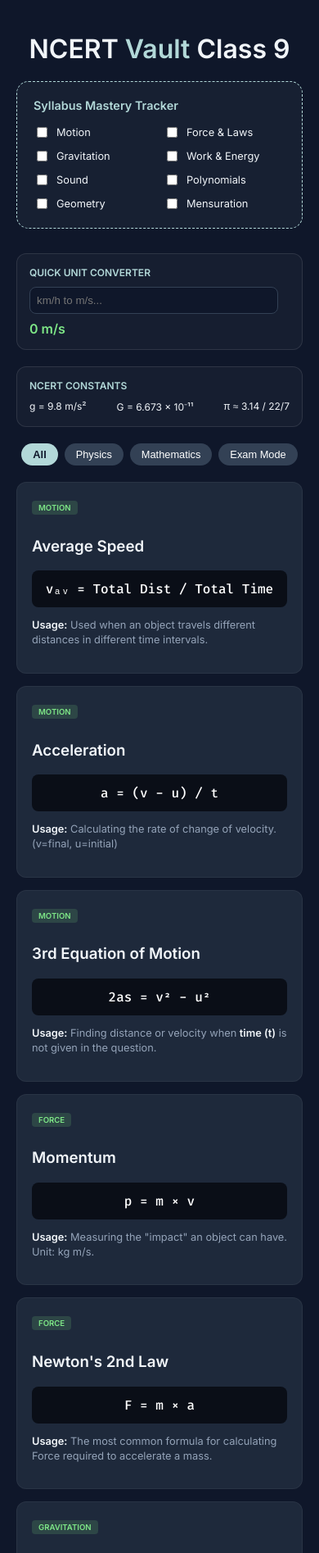
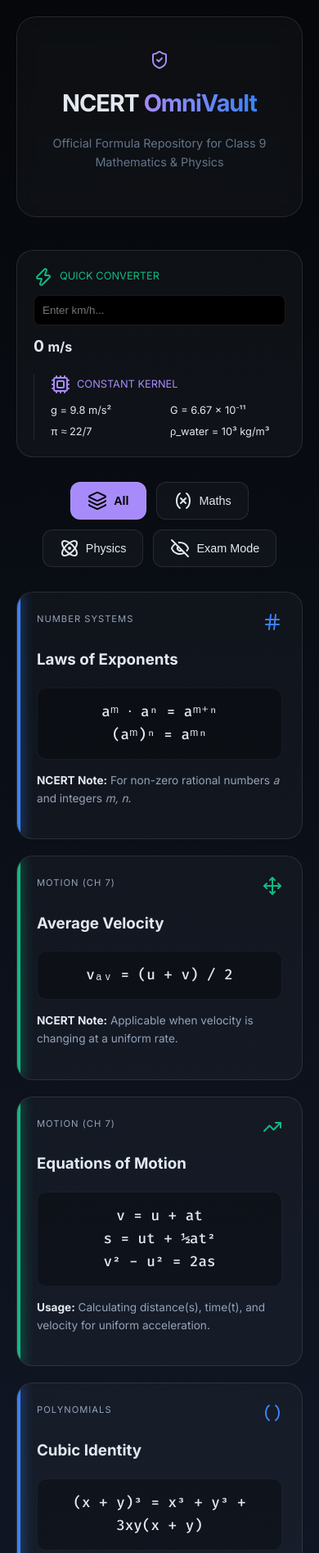
Before and after one commit to yasmeensumaiya25-wq/class9, a plain HTML site: page index.html in a window 390 px wide. Shown: the top 1895 px of the page at 82% size. Drawn offline with nearby package versions, Linux system fonts and the light colour scheme.

Commit message:
Revise title and update styles in index.html

```diff
--- a/index.html
+++ b/index.html
@@ -3,267 +3,333 @@
 <head>
     <meta charset="UTF-8">
     <meta name="viewport" content="width=device-width, initial-scale=1.0">
-    <title>Class 9 | NCERT Formula Vault Pro</title>
-    <link rel="icon" href="https://cdnjs.cloudflare.com/ajax/libs/twemoji/14.0.2/72x72/1f4d8.png">
-    <link href="https://fonts.googleapis.com/css2?family=Inter:wght@300;400;600&family=Fira+Code:wght@500&display=swap" rel="stylesheet">
+    <title>OmniVault | NCERT Class 9</title>
+    <link href="https://fonts.googleapis.com/css2?family=Inter:wght@300;400;700&family=Fira+Code:wght@500&display=swap" rel="stylesheet">
+    <script src="https://unpkg.com/lucide@latest"></script>
 
     <style>
         :root {
-            --bg: #0f172a; --card: #1e293b; --accent: #b2d8d8;
-            --math: #79c0ff; --phys: #7ee787; --text: #f1f5f9;
+            --bg: #05070a;
+            --glass: rgba(255, 255, 255, 0.03);
+            --border: rgba(255, 255, 255, 0.1);
+            --math-glow: #3b82f6;
+            --phys-glow: #10b981;
+            --accent: #a78bfa;
+            --text: #e2e8f0;
         }
 
-        /* SPLASH SCREEN */
-        #splash-screen {
-            position: fixed; top: 0; left: 0; width: 100%; height: 100%;
-            background: var(--bg); display: flex; flex-direction: column;
-            align-items: center; justify-content: center; z-index: 9999;
-            transition: opacity 0.8s ease, visibility 0.8s;
+        body {
+            background-color: var(--bg);
+            background-image: radial-gradient(circle at 50% 50%, #111827 0%, #05070a 100%);
+            color: var(--text);
+            font-family: 'Inter', sans-serif;
+            margin: 0;
+            padding: 20px;
+            line-height: 1.6;
         }
-        .loader-text { font-family: 'Inter'; color: var(--accent); letter-spacing: 2px; animation: pulse 1.5s infinite; }
-        @keyframes pulse { 0%, 100% { opacity: 0.4; } 50% { opacity: 1; } }
 
-        body { background: var(--bg); color: var(--text); font-family: 'Inter', sans-serif; margin: 0; padding: 20px; overflow-x: hidden; }
-        .container { max-width: 1100px; margin: 0 auto; opacity: 0; transition: opacity 1s ease; }
-        .loaded .container { opacity: 1; }
+        .container { max-width: 1200px; margin: 0 auto; }
 
-        header { text-align: center; padding: 20px 0; }
+        /* HEADER & GLASS EFFECT */
+        header {
+            text-align: center;
+            padding: 40px 20px;
+            background: var(--glass);
+            backdrop-filter: blur(10px);
+            border: 1px solid var(--border);
+            border-radius: 24px;
+            margin-bottom: 40px;
+        }
 
-        /* TRACKER */
-        .tracker-card { background: rgba(178, 216, 216, 0.05); border: 1px dashed var(--accent); padding: 20px; border-radius: 15px; margin-bottom: 30px; }
-        .tracker-grid { display: grid; grid-template-columns: repeat(auto-fit, minmax(140px, 1fr)); gap: 10px; margin-top: 15px; }
-        .goal-item { display: flex; align-items: center; gap: 8px; font-size: 0.8rem; cursor: pointer; }
+        h1 { font-weight: 700; font-size: 2.5rem; margin: 0; letter-spacing: -1px; }
+        .gradient-text { background: linear-gradient(90deg, #a78bfa, #3b82f6); -webkit-background-clip: text; -webkit-text-fill-color: transparent; }
 
-        /* TOOLS */
-        .tool-grid { display: grid; grid-template-columns: 1fr 1fr; gap: 20px; margin-bottom: 20px; }
-        .tool-card { background: rgba(255,255,255,0.03); padding: 15px; border-radius: 12px; border: 1px solid rgba(255,255,255,0.1); }
-        .tool-card h4 { margin: 0 0 10px; color: var(--accent); font-size: 0.75rem; text-transform: uppercase; }
-        .conv-input { width: 90%; background: #0f172a; border: 1px solid #334155; color: white; padding: 8px; border-radius: 8px; }
+        /* INTERACTIVE FILTERS */
+        .controls {
+            display: flex;
+            justify-content: center;
+            gap: 12px;
+            margin-bottom: 30px;
+            flex-wrap: wrap;
+        }
 
-        /* FILTERS */
-        .filter-bar { display: flex; flex-wrap: wrap; gap: 8px; justify-content: center; margin: 20px 0; }
-        .chip { background: #334155; border: none; color: white; padding: 6px 14px; border-radius: 20px; cursor: pointer; transition: 0.3s; font-size: 0.8rem; }
-        .chip.active { background: var(--accent); color: var(--bg); font-weight: 600; }
+        .btn {
+            background: var(--glass);
+            border: 1px solid var(--border);
+            color: var(--text);
+            padding: 10px 20px;
+            border-radius: 12px;
+            cursor: pointer;
+            display: flex;
+            align-items: center;
+            gap: 8px;
+            transition: 0.3s cubic-bezier(0.4, 0, 0.2, 1);
+            font-size: 0.9rem;
+        }
+
+        .btn:hover { background: rgba(255,255,255,0.1); border-color: var(--accent); transform: translateY(-2px); }
+        .btn.active { background: var(--accent); color: #000; font-weight: 600; }
 
         /* FORMULA CARDS */
-        .formula-grid { display: grid; grid-template-columns: repeat(auto-fill, minmax(320px, 1fr)); gap: 15px; }
-        .card { background: var(--card); border-radius: 12px; padding: 18px; border: 1px solid rgba(255,255,255,0.05); transition: 0.3s; }
-        .card:hover { border-color: var(--accent); transform: translateY(-3px); }
-        .badge { font-size: 0.6rem; padding: 3px 8px; border-radius: 4px; margin-bottom: 8px; display: inline-block; font-weight: bold; text-transform: uppercase; }
-        .m-badge { background: rgba(121, 192, 255, 0.15); color: var(--math); }
-        .p-badge { background: rgba(126, 231, 135, 0.15); color: var(--phys); }
-
-        .equation {
-            font-family: 'Fira Code', monospace; background: #0a0e17; padding: 12px;
-            border-radius: 8px; color: #fff; margin: 10px 0; text-align: center; font-size: 1rem;
+        .vault-grid {
+            display: grid;
+            grid-template-columns: repeat(auto-fill, minmax(340px, 1fr));
+            gap: 20px;
         }
 
-        .exam-mode .equation { color: transparent; background: #1e293b; cursor: pointer; border: 1px solid #334155; }
-        .exam-mode .equation:active { color: white; background: #0a0e17; }
+        .card {
+            background: var(--glass);
+            border: 1px solid var(--border);
+            border-radius: 20px;
+            padding: 24px;
+            position: relative;
+            overflow: hidden;
+            transition: 0.4s;
+        }
 
-        .usage { font-size: 0.8rem; color: #94a3b8; line-height: 1.4; }
-        .usage b { color: var(--text); }
+        .card::before {
+            content: ''; position: absolute; top: 0; left: 0; width: 4px; height: 100%;
+        }
 
-        @media (max-width: 768px) { .tool-grid { grid-template-columns: 1fr; } }
+        .card.math::before { background: var(--math-glow); box-shadow: 0 0 15px var(--math-glow); }
+        .card.phys::before { background: var(--phys-glow); box-shadow: 0 0 15px var(--phys-glow); }
+
+        .card:hover { border-color: rgba(255,255,255,0.3); background: rgba(255,255,255,0.05); }
+
+        .card-header { display: flex; justify-content: space-between; align-items: flex-start; margin-bottom: 15px; }
+        .chapter-tag { font-size: 0.7rem; text-transform: uppercase; letter-spacing: 1px; color: #94a3b8; }
+
+        .equation-box {
+            font-family: 'Fira Code', monospace;
+            background: rgba(0,0,0,0.3);
+            padding: 15px;
+            border-radius: 12px;
+            margin: 15px 0;
+            text-align: center;
+            font-size: 1.1rem;
+            border: 1px solid rgba(255,255,255,0.05);
+            transition: 0.3s;
+        }
+
+        /* EXAM MODE HIDE */
+        .exam-hidden .equation-box { color: transparent; background: #1e293b; cursor: help; }
+        .exam-hidden .equation-box::after { content: 'CLICK TO REVEAL'; color: #475569; font-size: 0.7rem; font-family: 'Inter'; }
+        .exam-hidden .equation-box:active { color: white; background: #000; }
+
+        .usage-text { font-size: 0.85rem; color: #94a3b8; }
+        .usage-text b { color: var(--text); }
+
+        /* UTILITY DRAWER */
+        .utility-bar {
+            background: var(--glass);
+            border: 1px solid var(--border);
+            border-radius: 20px;
+            padding: 20px;
+            margin-bottom: 30px;
+            display: grid;
+            grid-template-columns: repeat(auto-fit, minmax(200px, 1fr));
+            gap: 20px;
+        }
+
+        input {
+            background: #000; border: 1px solid var(--border);
+            color: white; padding: 10px; border-radius: 8px; width: 100%; box-sizing: border-box;
+        }
+
+        @media (max-width: 600px) { h1 { font-size: 1.8rem; } }
     </style>
 </head>
 <body>
 
-<div id="splash-screen">
-    <div style="font-size: 3rem; margin-bottom: 10px;">⚛️</div>
-    <div class="loader-text">PREPARING NCERT VAULT...</div>
-</div>
-
 <div class="container">
     <header>
-        <h1 style="margin:0; font-size: 2rem;">NCERT <span style="color:var(--accent)">Vault</span> Class 9</h1>
+        <div style="margin-bottom: 10px;"><i data-lucide="shield-check" style="color:var(--accent)"></i></div>
+        <h1>NCERT <span class="gradient-text">OmniVault</span></h1>
+        <p style="color: #64748b; font-size: 0.9rem;">Official Formula Repository for Class 9 Mathematics & Physics</p>
     </header>
 
-    <div class="tracker-card">
-        <h4 style="margin:0; color:var(--accent); font-size:0.9rem;">Syllabus Mastery Tracker</h4>
-        <div class="tracker-grid">
-            <label class="goal-item"><input type="checkbox" id="g1" onchange="s(this)"> Motion</label>
-            <label class="goal-item"><input type="checkbox" id="g2" onchange="s(this)"> Force & Laws</label>
-            <label class="goal-item"><input type="checkbox" id="g3" onchange="s(this)"> Gravitation</label>
-            <label class="goal-item"><input type="checkbox" id="g4" onchange="s(this)"> Work & Energy</label>
-            <label class="goal-item"><input type="checkbox" id="g5" onchange="s(this)"> Sound</label>
-            <label class="goal-item"><input type="checkbox" id="g6" onchange="s(this)"> Polynomials</label>
-            <label class="goal-item"><input type="checkbox" id="g7" onchange="s(this)"> Geometry</label>
-            <label class="goal-item"><input type="checkbox" id="g8" onchange="s(this)"> Mensuration</label>
+    <div class="utility-bar">
+        <div>
+            <div style="display:flex; align-items:center; gap:8px; margin-bottom:10px; font-size:0.8rem; color:var(--phys-glow);">
+                <i data-lucide="zap" size="16"></i> QUICK CONVERTER
+            </div>
+            <input type="number" id="unitInput" placeholder="Enter km/h..." oninput="convert()">
+            <div id="unitResult" style="margin-top:10px; font-weight:bold; font-size:1.2rem;">0 <small>m/s</small></div>
         </div>
-    </div>
-
-    <div class="tool-grid">
-        <div class="tool-card">
-            <h4>Quick Unit Converter</h4>
-            <input type="number" id="kmh" class="conv-input" placeholder="km/h to m/s..." oninput="c()">
-            <p id="res" style="margin:8px 0 0; font-weight:600; color:var(--phys);">0 m/s</p>
-        </div>
-        <div class="tool-card">
-            <h4>NCERT Constants</h4>
-            <div style="font-size: 0.75rem; display: flex; justify-content: space-between;">
+        <div style="border-left: 1px solid var(--border); padding-left: 20px;">
+            <div style="display:flex; align-items:center; gap:8px; margin-bottom:10px; font-size:0.8rem; color:var(--accent);">
+                <i data-lucide="cpu" size="16"></i> CONSTANT KERNEL
+            </div>
+            <div style="font-size: 0.8rem; display:grid; grid-template-columns: 1fr 1fr; gap:5px;">
                 <span>g = 9.8 m/s²</span>
-                <span>G = 6.673 × 10⁻¹¹</span>
-                <span>π ≈ 3.14 / 22/7</span>
+                <span>G = 6.67 × 10⁻¹¹</span>
+                <span>π ≈ 22/7</span>
+                <span>ρ_water = 10³ kg/m³</span>
             </div>
         </div>
     </div>
 
-    <div class="filter-bar">
-        <button class="chip active" onclick="f('all', this)">All</button>
-        <button class="chip" onclick="f('phys', this)">Physics</button>
-        <button class="chip" onclick="f('math', this)">Mathematics</button>
-        <button class="chip" onclick="toggleExam()">Exam Mode</button>
+    <div class="controls">
+        <button class="btn active" onclick="filter('all', this)"><i data-lucide="layers"></i> All</button>
+        <button class="btn" onclick="filter('math', this)"><i data-lucide="variable"></i> Maths</button>
+        <button class="btn" onclick="filter('phys', this)"><i data-lucide="atom"></i> Physics</button>
+        <button class="btn" onclick="toggleExam()" id="examBtn"><i data-lucide="eye-off"></i> Exam Mode</button>
     </div>
 
-    <div class="formula-grid" id="grid">
-        <div class="card" data-cat="phys">
-            <span class="badge p-badge">Motion</span>
-            <h3>Average Speed</h3>
-            <div class="equation">vₐᵥ = Total Dist / Total Time</div>
-            <p class="usage"><b>Usage:</b> Used when an object travels different distances in different time intervals.</p>
+    <div class="vault-grid" id="mainGrid">
+        <div class="card math" data-type="math">
+            <div class="card-header">
+                <span class="chapter-tag">Number Systems</span>
+                <i data-lucide="hash" size="18" color="#3b82f6"></i>
+            </div>
+            <h3>Laws of Exponents</h3>
+            <div class="equation-box">aᵐ ⋅ aⁿ = aᵐ⁺ⁿ <br> (aᵐ)ⁿ = aᵐⁿ</div>
+            <p class="usage-text"><b>NCERT Note:</b> For non-zero rational numbers <i>a</i> and integers <i>m, n</i>.</p>
         </div>
 
-        <div class="card" data-cat="phys">
-            <span class="badge p-badge">Motion</span>
-            <h3>Acceleration</h3>
-            <div class="equation">a = (v - u) / t</div>
-            <p class="usage"><b>Usage:</b> Calculating the rate of change of velocity. (v=final, u=initial)</p>
+        <div class="card phys" data-type="phys">
+            <div class="card-header">
+                <span class="chapter-tag">Motion (Ch 7)</span>
+                <i data-lucide="move" size="18" color="#10b981"></i>
+            </div>
+            <h3>Average Velocity</h3>
+            <div class="equation-box">vₐᵥ = (u + v) / 2</div>
+            <p class="usage-text"><b>NCERT Note:</b> Applicable when velocity is changing at a uniform rate.</p>
         </div>
 
-        <div class="card" data-cat="phys">
-            <span class="badge p-badge">Motion</span>
-            <h3>3rd Equation of Motion</h3>
-            <div class="equation">2as = v² - u²</div>
-            <p class="usage"><b>Usage:</b> Finding distance or velocity when <b>time (t)</b> is not given in the question.</p>
+        <div class="card phys" data-type="phys">
+            <div class="card-header">
+                <span class="chapter-tag">Motion (Ch 7)</span>
+                <i data-lucide="trending-up" size="18" color="#10b981"></i>
+            </div>
+            <h3>Equations of Motion</h3>
+            <div class="equation-box">v = u + at <br> s = ut + ½at² <br> v² - u² = 2as</div>
+            <p class="usage-text"><b>Usage:</b> Calculating distance(s), time(t), and velocity for uniform acceleration.</p>
         </div>
 
-        <div class="card" data-cat="phys">
-            <span class="badge p-badge">Force</span>
-            <h3>Momentum</h3>
-            <div class="equation">p = m × v</div>
-            <p class="usage"><b>Usage:</b> Measuring the "impact" an object can have. Unit: kg m/s.</p>
+        <div class="card math" data-type="math">
+            <div class="card-header">
+                <span class="chapter-tag">Polynomials</span>
+                <i data-lucide="parentheses" size="18" color="#3b82f6"></i>
+            </div>
+            <h3>Cubic Identity</h3>
+            <div class="equation-box">(x + y)³ = x³ + y³ + 3xy(x + y)</div>
+            <p class="usage-text"><b>Usage:</b> Expanding cubic binomials in factorization problems.</p>
         </div>
 
-        <div class="card" data-cat="phys">
-            <span class="badge p-badge">Force</span>
-            <h3>Newton's 2nd Law</h3>
-            <div class="equation">F = m × a</div>
-            <p class="usage"><b>Usage:</b> The most common formula for calculating Force required to accelerate a mass.</p>
+        <div class="card phys" data-type="phys">
+            <div class="card-header">
+                <span class="chapter-tag">Force (Ch 8)</span>
+                <i data-lucide="zap" size="18" color="#10b981"></i>
+            </div>
+            <h3>Momentum & Force</h3>
+            <div class="equation-box">p = m × v <br> F = m × a</div>
+            <p class="usage-text"><b>NCERT Definition:</b> Force is the rate of change of momentum (Newton's 2nd Law).</p>
         </div>
 
-        <div class="card" data-cat="phys">
-            <span class="badge p-badge">Gravitation</span>
+        <div class="card phys" data-type="phys">
+            <div class="card-header">
+                <span class="chapter-tag">Gravitation (Ch 9)</span>
+                <i data-lucide="globe" size="18" color="#10b981"></i>
+            </div>
             <h3>Universal Law</h3>
-            <div class="equation">F = G (M×m) / d²</div>
-            <p class="usage"><b>Usage:</b> Force between two objects (like Earth and Moon) at a distance <b>d</b>.</p>
+            <div class="equation-box">F = G (Mm) / d²</div>
+            <p class="usage-text"><b>Note:</b> Every object in the universe attracts every other object.</p>
         </div>
 
-        <div class="card" data-cat="phys">
-            <span class="badge p-badge">Gravitation</span>
-            <h3>Weight</h3>
-            <div class="equation">W = m × g</div>
-            <p class="usage"><b>Usage:</b> Weight is the force of gravity acting on your mass (m).</p>
+        <div class="card math" data-type="math">
+            <div class="card-header">
+                <span class="chapter-tag">Heron's Formula</span>
+                <i data-lucide="triangle" size="18" color="#3b82f6"></i>
+            </div>
+            <h3>Area of Triangle</h3>
+            <div class="equation-box">√[s(s-a)(s-b)(s-c)]</div>
+            <p class="usage-text"><b>Note:</b> s = (a+b+c)/2 (Semi-perimeter).</p>
         </div>
 
-        <div class="card" data-cat="phys">
-            <span class="badge p-badge">Energy</span>
-            <h3>Kinetic Energy</h3>
-            <div class="equation">Eₖ = ½ mv²</div>
-            <p class="usage"><b>Usage:</b> Calculating energy of moving objects (bullets, cars, etc.).</p>
+        <div class="card phys" data-type="phys">
+            <div class="card-header">
+                <span class="chapter-tag">Work & Energy (Ch 10)</span>
+                <i data-lucide="battery-charging" size="18" color="#10b981"></i>
+            </div>
+            <h3>Mechanical Energy</h3>
+            <div class="equation-box">Eₖ = ½mv² <br> Eₚ = mgh</div>
+            <p class="usage-text"><b>NCERT Note:</b> Work done (W) = Force (F) × Displacement (s).</p>
         </div>
 
-        <div class="card" data-cat="phys">
-            <span class="badge p-badge">Energy</span>
-            <h3>Potential Energy</h3>
-            <div class="equation">Eₚ = mgh</div>
-            <p class="usage"><b>Usage:</b> Energy stored in an object due to its height (h) above ground.</p>
+        <div class="card math" data-type="math">
+            <div class="card-header">
+                <span class="chapter-tag">Surface Areas</span>
+                <i data-lucide="box" size="18" color="#3b82f6"></i>
+            </div>
+            <h3>Volume: Sphere & Cone</h3>
+            <div class="equation-box">Sphere: 4/3 πr³ <br> Cone: 1/3 πr²h</div>
+            <p class="usage-text"><b>Usage:</b> Calculating capacity of 3D geometrical shapes.</p>
         </div>
 
-        <div class="card" data-cat="math">
-            <span class="badge m-badge">Polynomials</span>
-            <h3>Algebraic Identity</h3>
-            <div class="equation">(x+y+z)² = x²+y²+z²+2xy+2yz+2zx</div>
-            <p class="usage"><b>Usage:</b> Expanding squares of trinomials in Algebra.</p>
+        <div class="card phys" data-type="phys">
+            <div class="card-header">
+                <span class="chapter-tag">Sound (Ch 11)</span>
+                <i data-lucide="waves" size="18" color="#10b981"></i>
+            </div>
+            <h3>Wave Equation</h3>
+            <div class="equation-box">v = λ × ν <br> ν = 1 / T</div>
+            <p class="usage-text"><b>Definitions:</b> λ=Wavelength, ν=Frequency, T=Time Period.</p>
         </div>
 
-        <div class="card" data-cat="math">
-            <span class="badge m-badge">Polynomials</span>
-            <h3>Cubic Identity</h3>
-            <div class="equation">x³+y³+z³-3xyz = (x+y+z)(x²+y²+z²-xy-yz-zx)</div>
-            <p class="usage"><b>Usage:</b> Advanced factorization problems in Class 9 exams.</p>
-        </div>
-
-        <div class="card" data-cat="math">
-            <span class="badge m-badge">Heron's Formula</span>
-            <h3>Area of Triangle</h3>
-            <div class="equation">Area = √[s(s-a)(s-b)(s-c)]</div>
-            <p class="usage"><b>Usage:</b> When you know all 3 sides but not the height. (s = semi-perimeter)</p>
-        </div>
-
-        <div class="card" data-cat="math">
-            <span class="badge m-badge">Surface Area</span>
-            <h3>TSA of Cylinder</h3>
-            <div class="equation">2πr(r + h)</div>
-            <p class="usage"><b>Usage:</b> Total surface area including the two circular bases.</p>
-        </div>
-
-        <div class="card" data-cat="math">
-            <span class="badge m-badge">Surface Area</span>
-            <h3>TSA of Cone</h3>
-            <div class="equation">πr(l + r)</div>
-            <p class="usage"><b>Usage:</b> (l = slant height). Used for calculating canvas for tents.</p>
-        </div>
-
-        <div class="card" data-cat="math">
-            <span class="badge m-badge">Volume</span>
-            <h3>Volume of Sphere</h3>
-            <div class="equation">V = 4/3 πr³</div>
-            <p class="usage"><b>Usage:</b> Calculating capacity of spherical tanks or shotputs.</p>
-        </div>
-
-        <div class="card" data-cat="math">
-            <span class="badge m-badge">Volume</span>
-            <h3>Volume of Hemisphere</h3>
-            <div class="equation">V = 2/3 πr³</div>
-            <p class="usage"><b>Usage:</b> Capacity of a bowl or dome-shaped structure.</p>
+        <div class="card phys" data-type="phys">
+            <div class="card-header">
+                <span class="chapter-tag">Sound (Ch 11)</span>
+                <i data-lucide="reiterate" size="18" color="#10b981"></i>
+            </div>
+            <h3>Echo Distance</h3>
+            <div class="equation-box">d = (v × t) / 2</div>
+            <p class="usage-text"><b>Condition:</b> For a distinct echo, min distance is 17.2m in air.</p>
         </div>
     </div>
 </div>
 
 <script>
-    // INITIALIZATION
-    window.onload = () => {
-        const goals = ['g1','g2','g3','g4','g5','g6','g7','g8'];
-        goals.forEach(id => {
-            if(localStorage.getItem(id) === 'true') document.getElementById(id).checked = true;
+    // Initialize Lucide Icons
+    lucide.createIcons();
+
+    function filter(type, btn) {
+        // UI Update
+        document.querySelectorAll('.btn').forEach(b => b.classList.remove('active'));
+        btn.classList.add('active');
+
+        // Filter Logic
+        const cards = document.querySelectorAll('.card');
+        cards.forEach(card => {
+            if(type === 'all' || card.dataset.type === type) {
+                card.style.display = 'block';
+            } else {
+                card.style.display = 'none';
+            }
         });
-
-        setTimeout(() => {
-            const sp = document.getElementById('splash-screen');
-            sp.style.opacity = '0';
-            document.body.classList.add('loaded');
-            setTimeout(() => sp.style.visibility = 'hidden', 800);
-        }, 1200);
-    };
-
-    function s(c) { localStorage.setItem(c.id, c.checked); }
-
-    function c() {
-        let k = document.getElementById('kmh').value;
-        document.getElementById('res').innerText = `${(k * 5/18).toFixed(2)} m/s`;
     }
 
     function toggleExam() {
-        document.getElementById('grid').classList.toggle('exam-mode');
+        const grid = document.getElementById('mainGrid');
+        const btn = document.getElementById('examBtn');
+        grid.classList.toggle('exam-hidden');
+
+        if(grid.classList.contains('exam-hidden')) {
+            btn.innerHTML = '<i data-lucide="eye"></i> Study Mode';
+            btn.style.background = '#3b82f6';
+            btn.style.color = '#fff';
+        } else {
+            btn.innerHTML = '<i data-lucide="eye-off"></i> Exam Mode';
+            btn.style.background = 'var(--glass)';
+            btn.style.color = 'var(--text)';
+        }
+        lucide.createIcons();
     }
 
-    function f(cat, btn) {
-        document.querySelectorAll('.chip').forEach(c => c.classList.remove('active'));
-        btn.classList.add('active');
-        document.querySelectorAll('.card').forEach(card => {
-            card.style.display = (cat === 'all' || card.getAttribute('data-cat') === cat) ? "block" : "none";
-        });
+    function convert() {
+        const val = document.getElementById('unitInput').value;
+        const res = (val * 5/18).toFixed(2);
+        document.getElementById('unitResult').innerHTML = `${res} <small>m/s</small>`;
     }
 </script>
 
```
